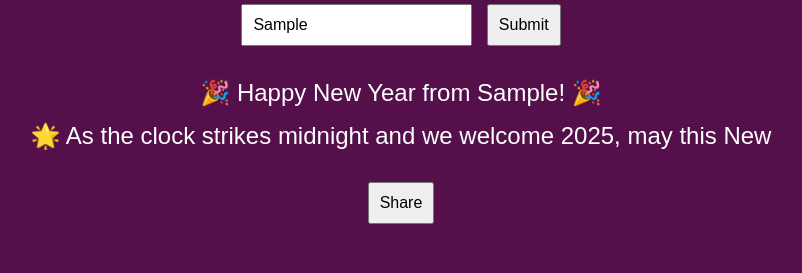
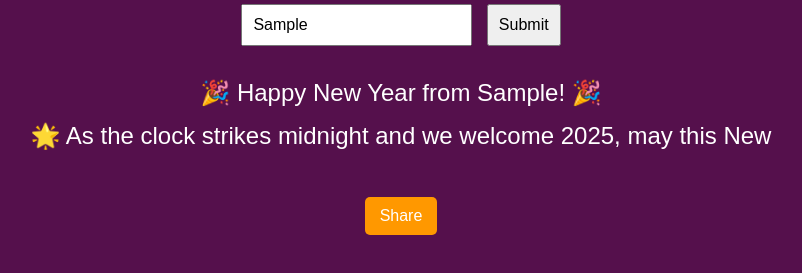
Before and after one commit to shivamsaurabh25/Happy-New-Year-2025, a plain HTML site: page index.html in a window 1280 px wide. Both pictures are taken after typing "Sample" into the empty fields and a click on the button "Submit". Shown: the part 159-432 px from the top of the page, without its empty margins (239-1041 px from the left). Drawn offline with Linux system fonts and the light colour scheme.

Commit message:
Update style.css

```diff
--- a/style.css
+++ b/style.css
@@ -27,6 +27,17 @@ button {
     font-size: 1rem;
     padding: 10px;
     margin: 5px;
+}
+
+.share-button {
+    margin-top: 20px;
+    padding: 10px 15px;
+    font-size: 1rem;
+    color: #ffffff;
+    background-color: #ff9800;
+    border: none;
+    border-radius: 5px;
+    cursor: pointer;
 }
 
 .typewriter p {
```
